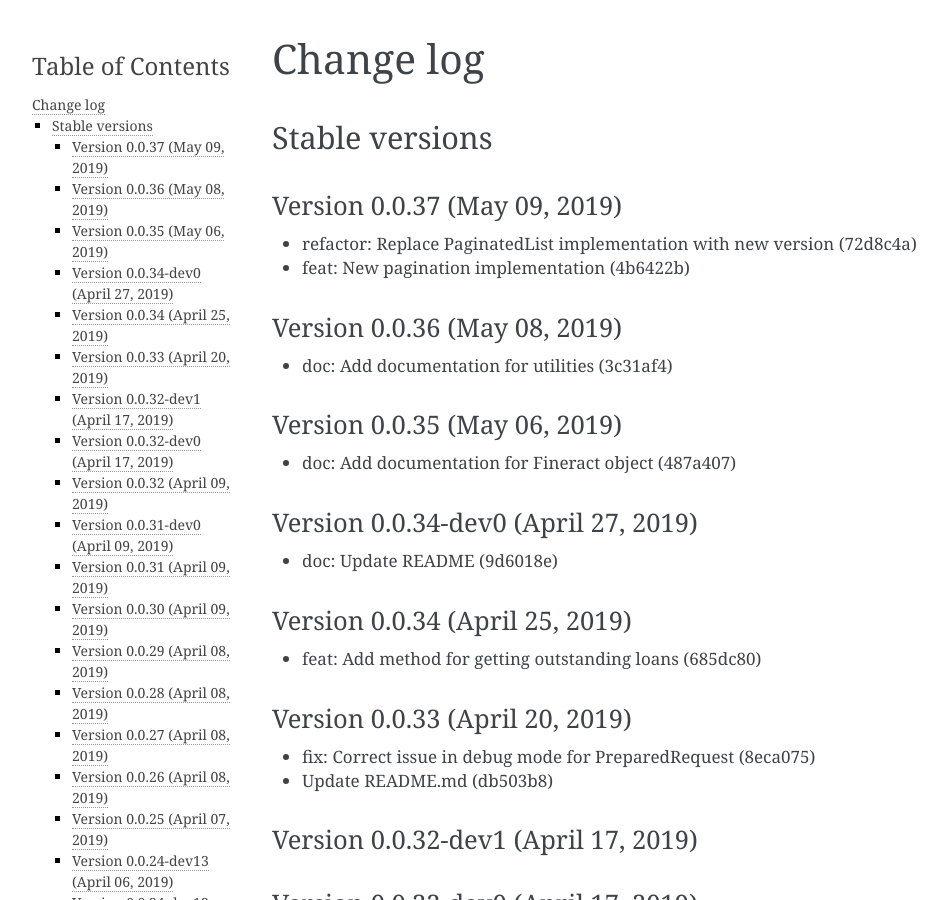
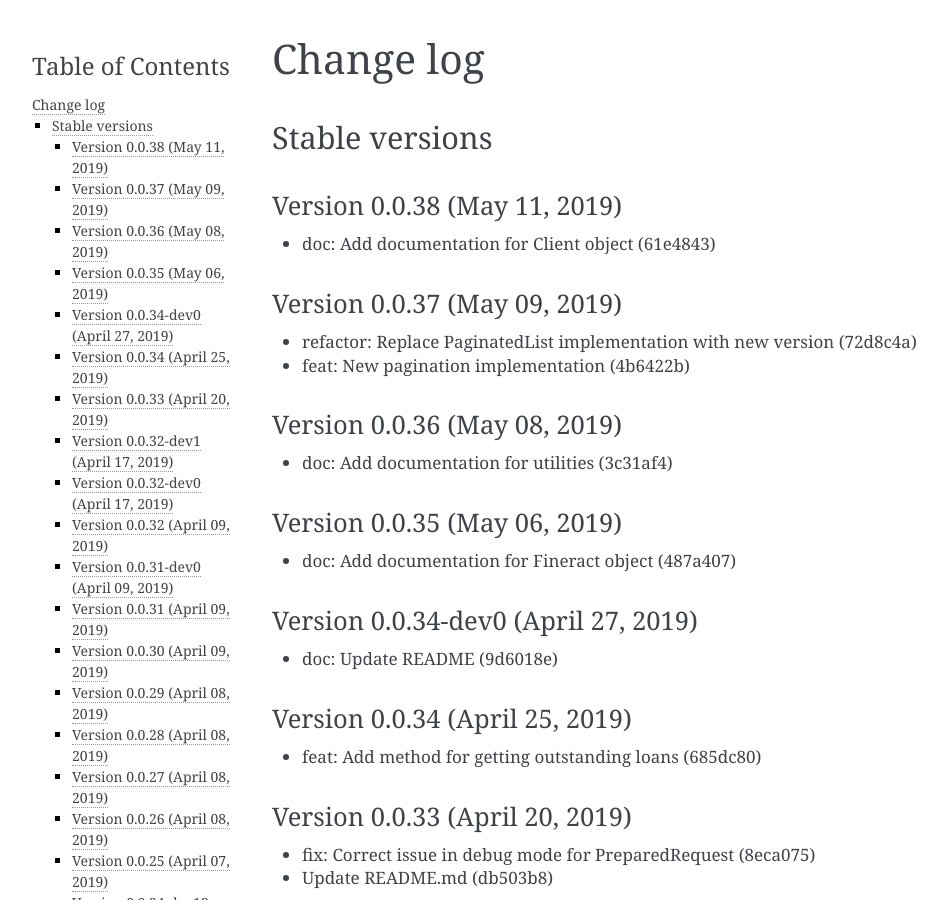
Before and after one commit to mobidevke/PyFineract, a Sphinx documentation site: the page built from docs/changes.rst, in a window 1280 px wide and 900 px high. Shown: the whole window, without its empty margins (148-1095 px from the left). Built offline with Sphinx 7.4.7, drawn with Linux system fonts in a browser that asks for light colours; formulas are drawn with MathJax 3.

Commit message:
Publish version 0.0.38

```diff
--- a/docs/changes.rst
+++ b/docs/changes.rst
@@ -3,6 +3,11 @@ Change log
 
 Stable versions
 ~~~~~~~~~~~~~~~
+
+Version 0.0.38 (May 11, 2019)
+-------------------------------------
+
+* doc: Add documentation for Client object (61e4843)
 
 Version 0.0.37 (May 09, 2019)
 -------------------------------------
--- a/setup.py
+++ b/setup.py
@@ -2,7 +2,7 @@ import textwrap
 
 import setuptools
 
-version = "0.0.37"
+version = "0.0.38"
 
 if __name__ == '__main__':
     setuptools.setup(
```
